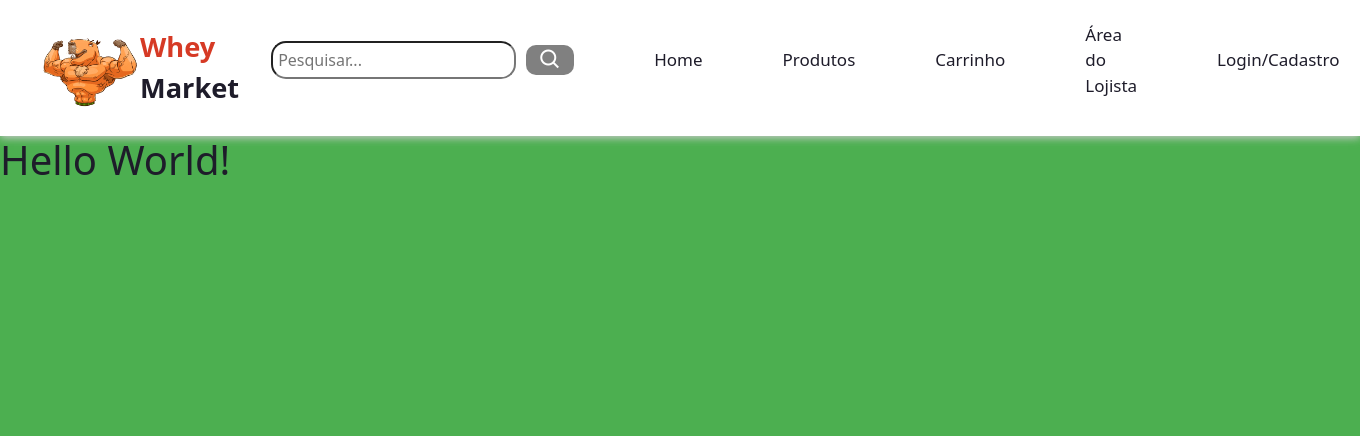
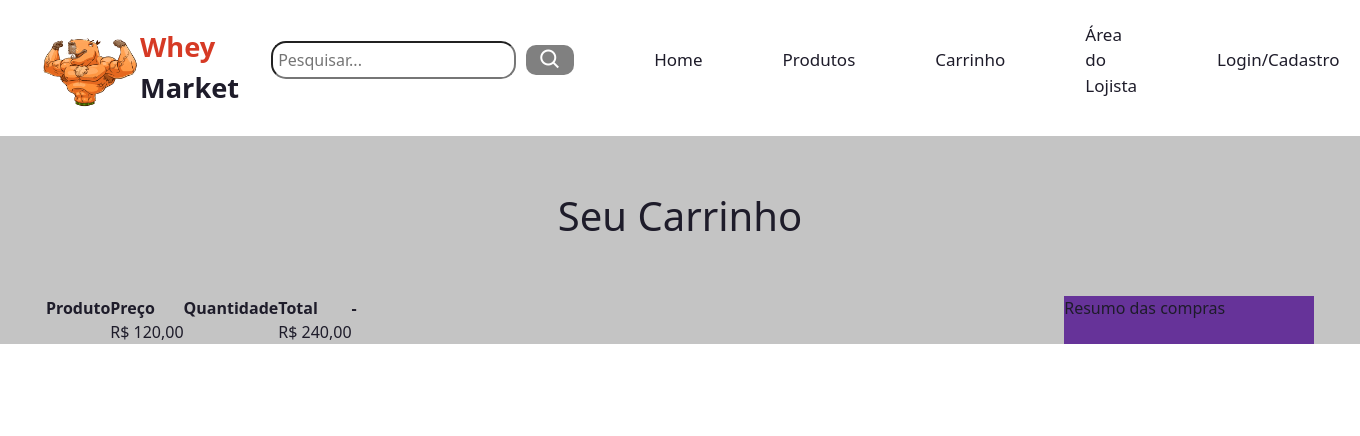
Before and after one commit to wheymarket-pucpr/wheymarket, a PHP site: page /carrinho.php in a window 1360 px wide. Shown: the top 436 px of the page. Run offline with PHP 8.4, Linux system fonts and the light colour scheme.

Commit message:
update carrinho

```diff
--- a/carrinho.php
+++ b/carrinho.php
@@ -13,6 +13,44 @@ session_start();
     ?>
 </header>
 <body>
-<h1>Hello World!</h1>
+<main>
+    <div class="page-title">
+        Seu Carrinho
+    </div>
+    <div class="content">
+        <section>
+            <table>
+                <thead>
+                <tr>
+                    <th>
+                        Produto
+                    </th>
+                    <th>
+                        Preço
+                    </th>
+                    <th>
+                        Quantidade
+                    </th>
+                    <th>
+                        Total
+                    </th>
+                    <th>
+                        -
+                    </th>
+                </tr>
+                </thead>
+                <tbody>
+                <td></td>
+                <td>R$ 120,00</td>
+                <td></td>
+                <td>R$ 240,00</td>
+                <td></td>
+                </tbody>
+            </table>
+        </section>
+
+        <aside>Resumo das compras</aside>
+    </div>
+</main>
 </body>
 </html>
--- a/css/carrinho.css
+++ b/css/carrinho.css
@@ -1,3 +1,30 @@
 body{
-    background: #4CAF50;
+
 }
+
+main{
+    background: #c4c4c4;
+    padding: 0 2.87rem;
+
+}
+
+.page-title{
+    font-size: 2.5rem;
+    padding: 3.12rem 0;
+    text-align: center;
+}
+
+.content{
+    display: flex;
+}
+
+.content section {
+    flex: 1;
+
+}
+
+.content aside {
+    background: rebeccapurple;
+    min-width: 15.62rem;
+
+}
```
